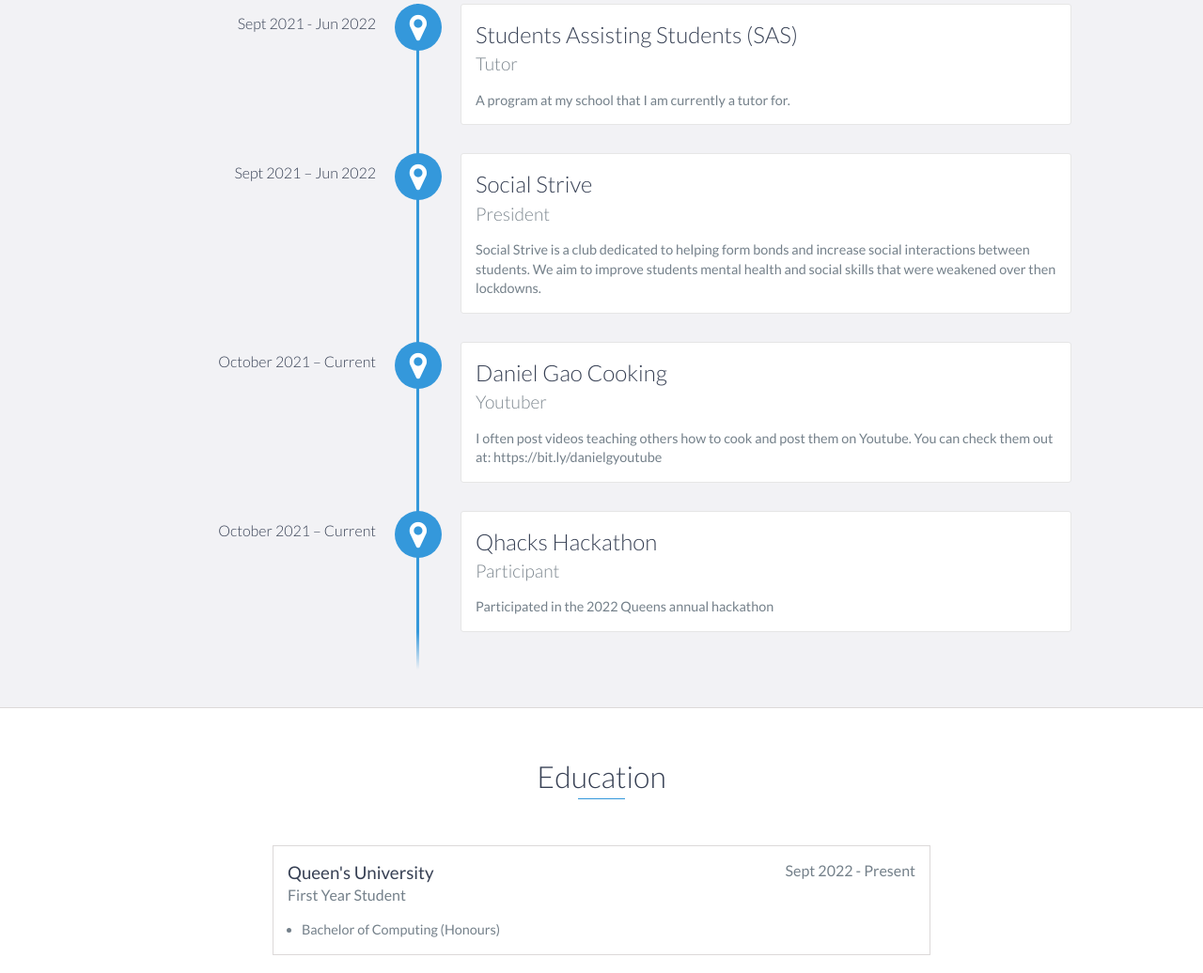
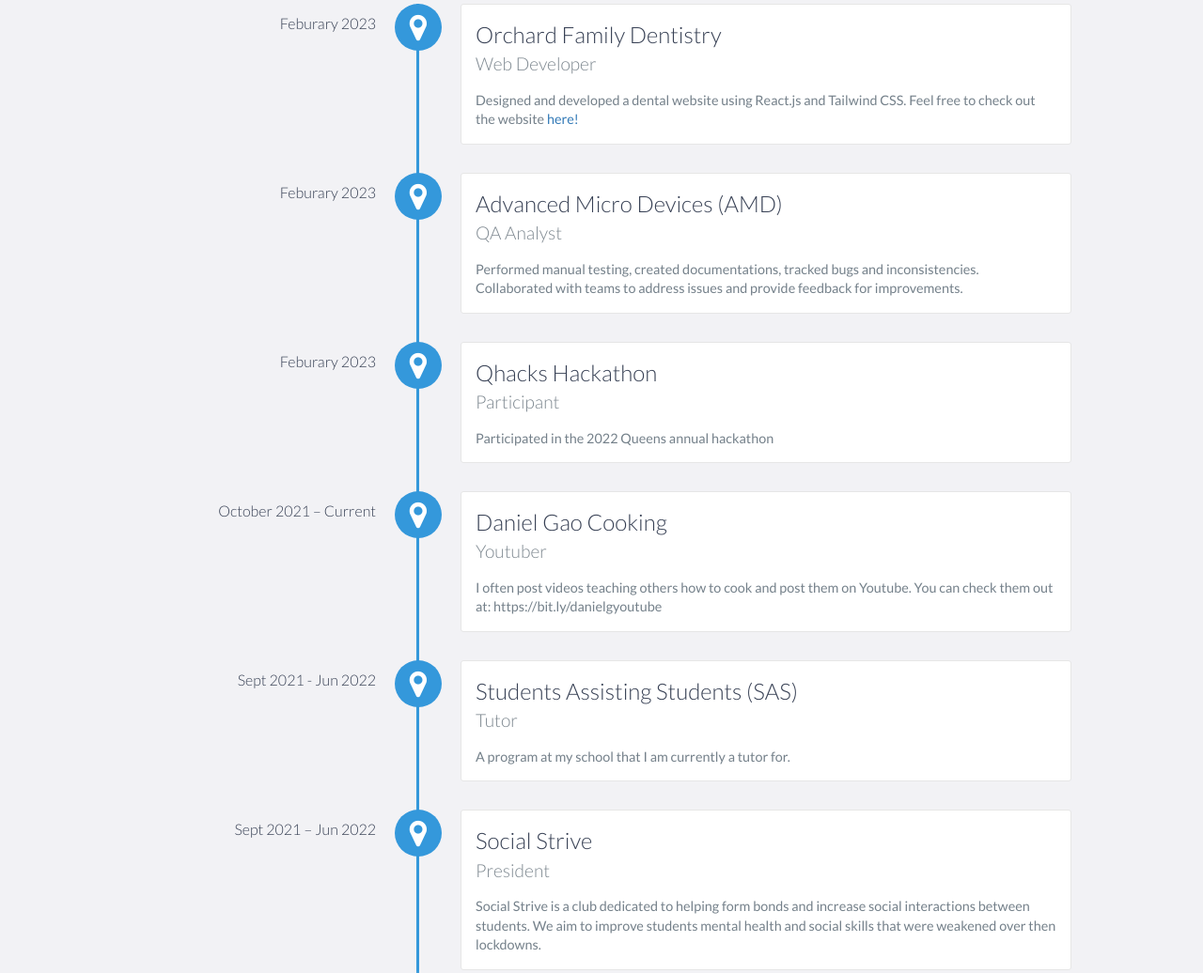
Before and after one commit to DanielGao04/DanielGao04.github.io, a website: page index.html in a window 1280 px wide. Shown: the part 1194-2230 px from the top of the page at 94% size. Drawn offline with nearby package versions, Linux system fonts and the light colour scheme.

Commit message:
update 2023

```diff
--- a/index.html
+++ b/index.html
@@ -73,7 +73,7 @@
                 </div>
                 <div class="col-md-8">
                     <p>
-                        my name is Daniel and I am an 18-year-old individual with a profound interest in the field of coding and programming. My passion for computer science motivated me to enroll in Queen's University, where I am currently pursuing a degree in this field. I am currently seeking opportunities to expand my knowledge and skill set in computer science beyond the academic realm.
+                        my name is Daniel and I am an 19-year-old individual with a profound interest in the field of coding and programming. My passion for computer science motivated me to enroll in Queen's University, where I am currently pursuing a degree in this field. I am currently seeking opportunities to expand my knowledge and skill set in computer science beyond the academic realm.
                     </p>
                 </div>
             </div>
@@ -84,6 +84,40 @@
     <div id="experience" class="background-alt">
         <h2 class="heading">Experience</h2>
         <div id="experience-timeline">
+
+            <div data-date="Feburary 2023">
+                <h3>Orchard Family Dentistry</h3>
+                <h4>Web Developer</h4>
+                <p>
+                    Designed and developed a dental website using React.js and Tailwind CSS. Feel free to check out the website
+                    <a href="https://orchardfamilydentistry.ca/">here!</a>
+                </p>
+            </div>
+
+            <div data-date="Feburary 2023">
+                <h3>Advanced Micro Devices (AMD)</h3>
+                <h4>QA Analyst</h4>
+                <p>
+                    Performed manual testing, created documentations, tracked bugs and inconsistencies. Collaborated with teams to address issues and provide feedback for improvements.
+                </p>
+            </div>
+
+            <div data-date="Feburary 2023">
+                <h3>Qhacks Hackathon</h3>
+                <h4>Participant</h4>
+                <p>
+                    Participated in the 2022 Queens annual hackathon
+                </p>
+            </div>
+
+            <div data-date="October 2021 – Current">
+                <h3>Daniel Gao Cooking</h3>
+                <h4>Youtuber</h4>
+                <p>
+                    I often post videos teaching others how to cook and post them on Youtube. You can check them out at: https://bit.ly/danielgyoutube
+                </p>
+            </div>
+
             <div data-date="Sept 2021 - Jun 2022">
                 <h3>Students Assisting Students (SAS)</h3>
                 <h4>Tutor</h4>
@@ -100,22 +134,6 @@
                 </p>
             </div>
 
-            <div data-date="October 2021 – Current">
-                <h3>Daniel Gao Cooking</h3>
-                <h4>Youtuber</h4>
-                <p>
-                    I often post videos teaching others how to cook and post them on Youtube. You can check them out at: https://bit.ly/danielgyoutube
-                </p>
-            </div>
-
-            <div data-date="October 2021 – Current">
-                <h3>Qhacks Hackathon</h3>
-                <h4>Participant</h4>
-                <p>
-                    Participated in the 2022 Queens annual hackathon
-                </p>
-            </div>
-
         </div>
     </div>
     <!-- End #experience -->
@@ -125,7 +143,7 @@
         <div class="education-block">
             <h3>Queen's University</h3>
             <span class="education-date">Sept 2022 - Present</span>
-            <h4>First Year Student</h4>
+            <h4>Second Year Student</h4>
             <ul>
                 <li>
                     Bachelor of Computing (Honours)
@@ -240,8 +258,9 @@
             <li>Java</li>
             <li>CSS</li>
             <li>JavaScript</li>
-            <li>Leadership</li>
-            <li>Organization</li>
+            <li>React</li>
+            <li>Tailwind CSS</li>
+            <li>C</li>
             <li>Teamwork</li>
             <li>Problem Solving</li>
             <li>Creativity</li>
@@ -252,59 +271,7 @@
     </div>
     <!-- End #skills -->
 
-    <!-- <div id="contact">
-        <h2>Get in Touch</h2>
-        <div id="contact-form">
-            <form method="POST" action="https://formspree.io/email@email.com">
-                <input type="hidden" name="_subject" value="Contact request from personal website" />
-                <input type="email" name="_replyto" placeholder="Your email" required>
-                <textarea name="message" placeholder="Your message" required></textarea>
-                <button type="submit">Send</button>
-            </form>
-        </div>
-        <!-- End #contact-form -->
-    </div> -->
-    <!-- End #contact -->
 
-    <footer>
-        <div class="container">
-            <div class="row">
-                <div class="col-sm-5 copyright">
-                    <p>
-
-                    </p>
-                </div>
-                <div class="col-sm-2 top">
-                    <span id="to-top">
-                        <i class="fa fa-chevron-up" aria-hidden="true"></i>
-                    </span>
-                </div>
-                <!-- <div class="col-sm-5 social">
-                    <ul>
-                        <li>
-                            <a href="https://github.com/" target="_blank"><i class="fa fa-github" aria-hidden="true"></i></a>
-                        </li>
-                        <li>
-                            <a href="https://stackoverflow.com/" target="_blank"><i class="fa fa-stack-overflow" aria-hidden="true"></i></a>
-                        </li>
-                        <li>
-                            <a href="https://linkedin.com/" target="_blank"><i class="fa fa-linkedin" aria-hidden="true"></i></a>
-                        </li>
-                        <li>
-                            <a href="https://www.facebook.com/" target="_blank"><i class="fa fa-facebook" aria-hidden="true"></i></a>
-                        </li>
-                        <li>
-                            <a href="https://twitter.com/" target="_blank"><i class="fa fa-twitter" aria-hidden="true"></i></a>
-                        </li>
-                        <li>
-                            <a href="https://plus.google.com/" target="_blank"><i class="fa fa-google-plus" aria-hidden="true"></i></a>
-                        </li>
-                    </ul>
-                </div>
-            </div>
-        </div> -->
-    </footer>
-    <!-- End footer -->
 
     <script src="https://ajax.googleapis.com/ajax/libs/jquery/1.12.4/jquery.min.js"></script>
     <script src="js/scripts.min.js"></script>
```
